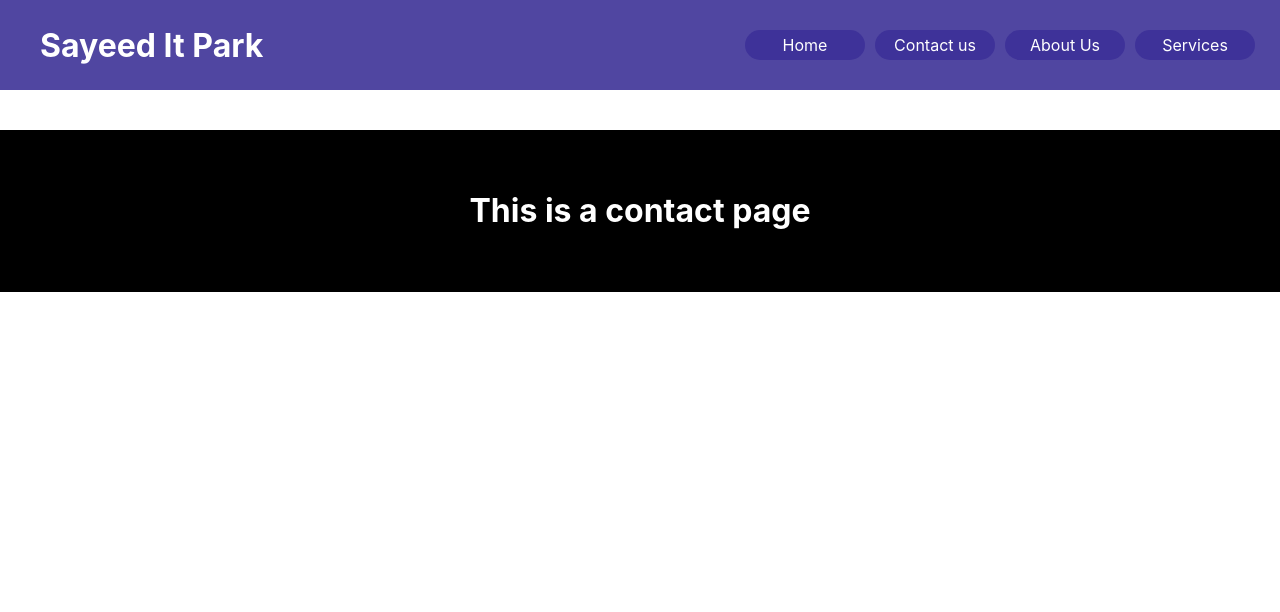
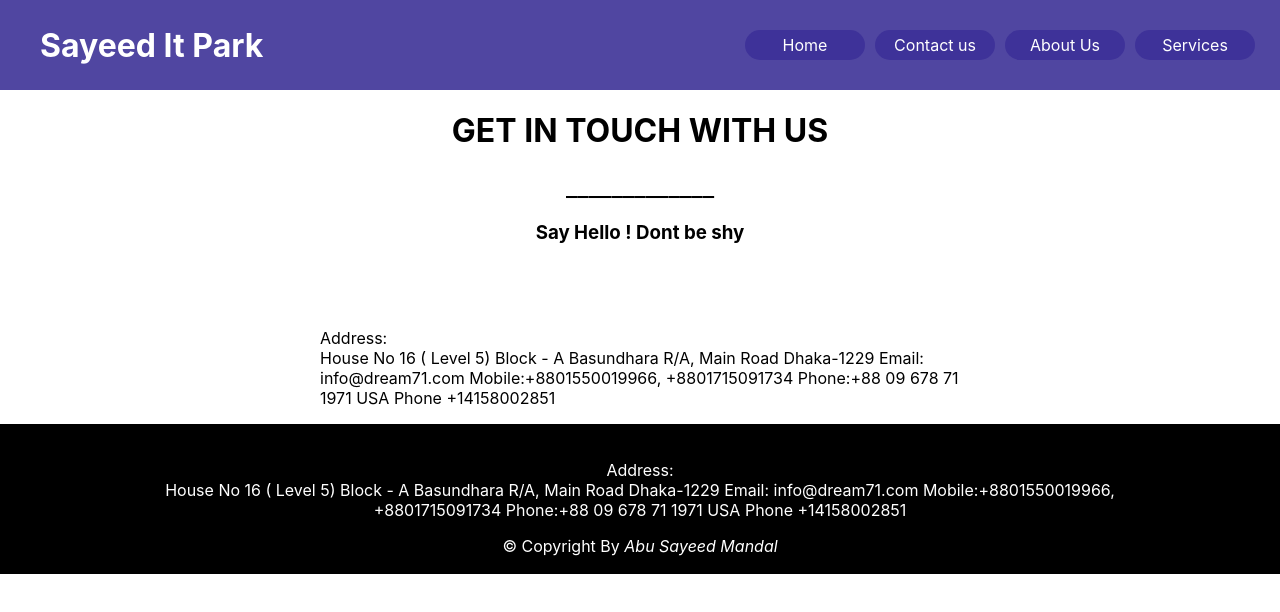
Before and after one commit to Mohidul10587/sayeed-it, a Next.js app: page /contact in a window 1280 px wide. Shown: the top 612 px of the page. Built offline with nearby package versions, Linux system fonts and the light colour scheme.

Commit message:
updated the pages

```diff
--- a/pages/contact.js
+++ b/pages/contact.js
@@ -35,12 +35,50 @@ export default function Contact() {
 
 </div>
 
+<h1 style={{textAlign:'center'}}>GET IN TOUCH WITH US</h1>
+<div style={{color:'black',fontSize:'25px',textAlign:'center'}}>_____________</div>
+
+
+<h3 style={{textAlign:'center'}}>Say Hello ! Dont be shy</h3>
 
 
 
-    <div style={{backgroundColor:'Black',color:'white',textAlign:'center' ,padding:'40px 0' ,marginTop:'40px'}}>
-      <h1>This is a contact page</h1>
-    </div>
+<div style={{display:'flex',justifyContent:'center'}}>
+<div style={{marginTop:'50px',width:'50%'}} >
+        <p>Address:<br />
+          House No 16 ( Level 5)
+          Block - A
+          Basundhara R/A, Main Road
+          Dhaka-1229
+          Email: info@dream71.com
+          Mobile:+8801550019966, +8801715091734
+          Phone:+88 09 678 71 1971
+          USA Phone +14158002851</p>
+
+      </div>
+</div>
+
+
+
+
+
+
+
+
+
+<div className="footer-div" style={{marginTop:'0'}} >
+        <p>Address:<br />
+          House No 16 ( Level 5)
+          Block - A
+          Basundhara R/A, Main Road
+          Dhaka-1229
+          Email: info@dream71.com
+          Mobile:+8801550019966, +8801715091734
+          Phone:+88 09 678 71 1971
+          USA Phone +14158002851</p>
+        <p>&copy; Copyright By<span style={{ fontStyle: 'italic' }}> Abu Sayeed Mandal</span></p>
+      </div>
+
       </div>
     )
   }
--- a/styles/globals.css
+++ b/styles/globals.css
@@ -114,6 +114,7 @@ align-items: center;
 
 .feature-img{
   width: 100%;;
+
   border-radius: 15px;
 }
 
@@ -127,6 +128,44 @@ padding: 20px 10%;
 margin-top: 100px;
 text-align: center;
 }
+
+
+
+/* service page styling here */
+
+.service-div{
+
+  display:flex;
+  align-items: center;
+  margin-top: 30px;
+  background-color: #756eaf;
+  color: white;
+  padding: 20px;
+}
+
+
+
+.service-div-headeing{
+  width:50%;
+  display:flex;
+  justify-content:center
+}
+
+
+.service-div-img{
+  width: 50%;
+  height: 130px;
+}
+
+
+
+
+
+
+
+
+
+
 /*--------------------------------------------
 -------------- design for mobile -------------
 ---------------------------------------------*/
@@ -192,6 +231,18 @@ text-align: center;
 
   }
 
+/* service page starting here */
+
+  .service-div{
+
+    display:block;
+
+  }
 
 
+
+  .service-div-img{
+    width: 100%;
+  }
+
 }
```
Also changed, not shown: pages/service.js (+51 -8 lines).
